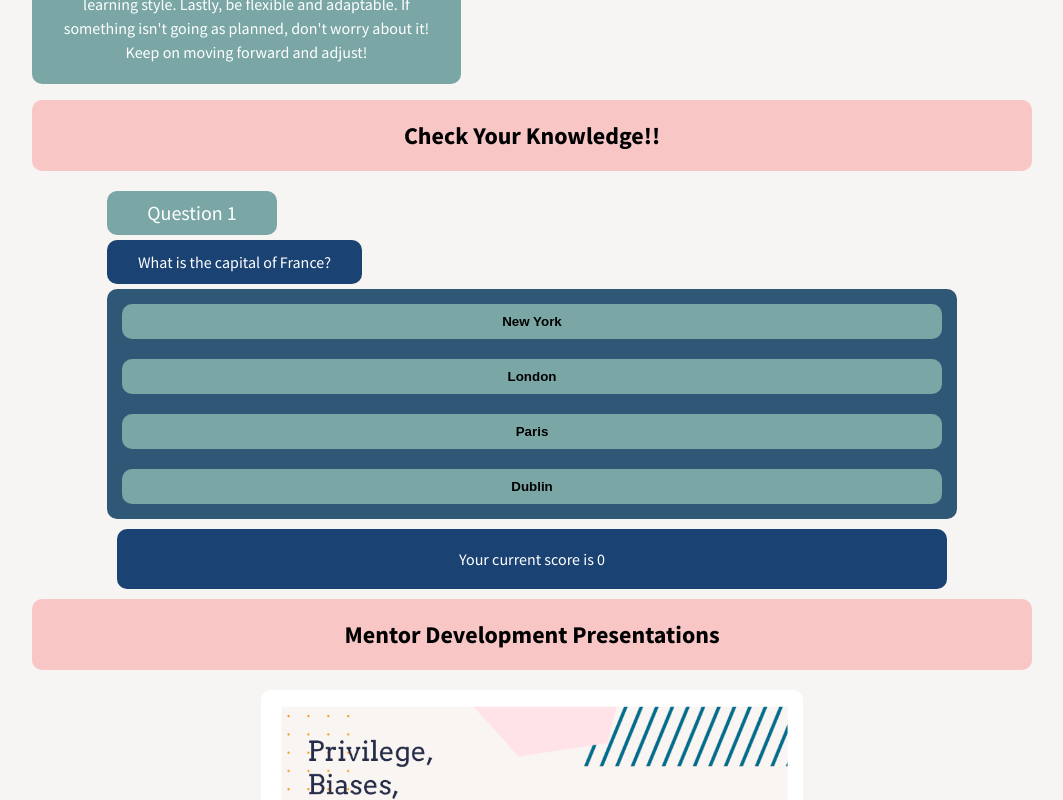
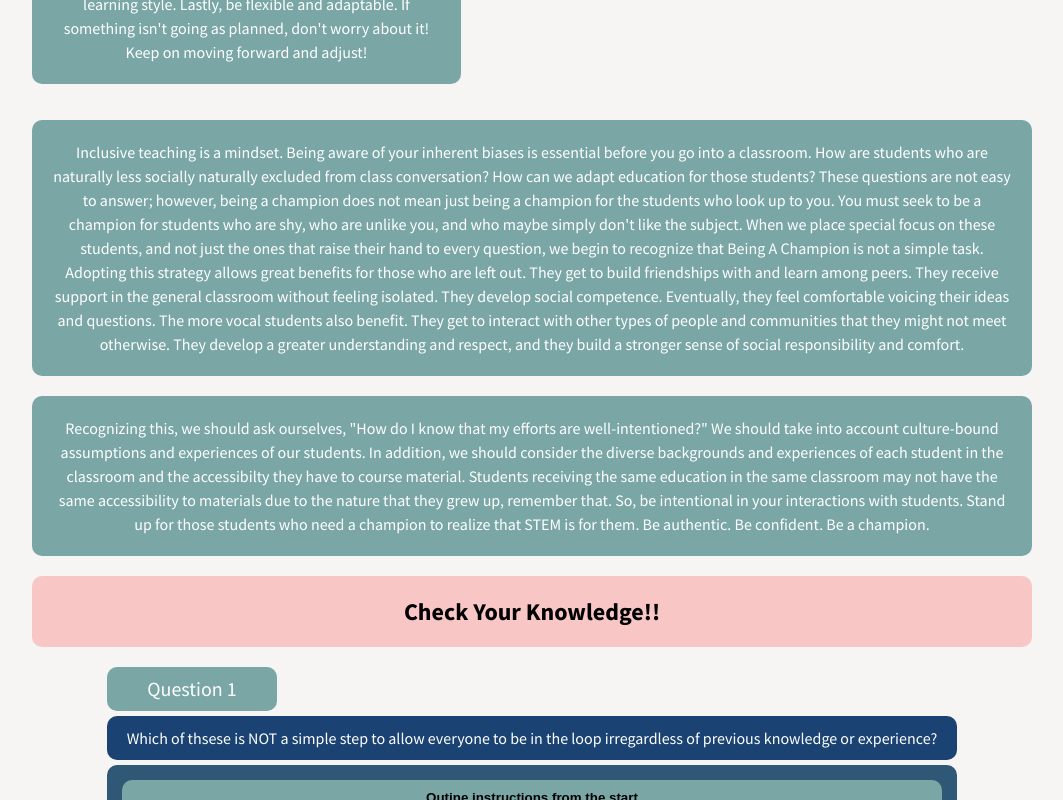
Before and after one commit to joyceyguo/beam-md-tool, a Next.js app: page /lessons/lesson1 in a window 1280 px wide. Shown: the part 840-1640 px from the top of the page, without its empty margins (108-1171 px from the left). Built offline with nearby package versions, Linux system fonts and the light colour scheme.

Commit message:
Some lesson content and stylistic changes

```diff
--- a/pages/lessons/lesson1.js
+++ b/pages/lessons/lesson1.js
@@ -18,41 +18,24 @@ function lesson1() {
 
     const questions = [
 		{
-			questionText: 'What is the capital of France?',
+			questionText: 'Which of thsese is NOT a simple step to allow everyone to be in the loop irregardless of previous knowledge or experience?',
 			answerOptions: [
-				{ answerText: 'New York', isCorrect: false },
-				{ answerText: 'London', isCorrect: false },
-				{ answerText: 'Paris', isCorrect: true },
-				{ answerText: 'Dublin', isCorrect: false },
+				{ answerText: 'Outine instructions from the start', isCorrect: false },
+				{ answerText: 'Keep things straightforward', isCorrect: false },
+				{ answerText: 'Ask the class as a whole who knows the material before the lesson starts', isCorrect: true },
+                { answerText: 'Live by your word', isCorrect: false },
+                { answerText: 'Be flexible and adaptable', isCorrect: false },
 			],
-		},
-		{
-			questionText: 'Who is CEO of Tesla?',
+        },
+        {
+			questionText: 'Which of thsese is NOT a method to check that our efforts are well-intentioned??',
 			answerOptions: [
-				{ answerText: 'Jeff Bezos', isCorrect: false },
-				{ answerText: 'Elon Musk', isCorrect: true },
-				{ answerText: 'Bill Gates', isCorrect: false },
-				{ answerText: 'Tony Stark', isCorrect: false },
+				{ answerText: 'Check for culture-bound assumptions', isCorrect: false },
+				{ answerText: 'Consider diverse backgrounds and experiences', isCorrect: false },
+				{ answerText: 'Consider whether each student has equal accessiblity to materials', isCorrect: false },
+                { answerText: 'Assume that each student has equal accessibility to BEAM material because they showed up that day', isCorrect: true }
 			],
-		},
-		{
-			questionText: 'The iPhone was created by which company?',
-			answerOptions: [
-				{ answerText: 'Apple', isCorrect: true },
-				{ answerText: 'Intel', isCorrect: false },
-				{ answerText: 'Amazon', isCorrect: false },
-				{ answerText: 'Microsoft', isCorrect: false },
-			],
-		},
-		{
-			questionText: 'How many Harry Potter books are there?',
-			answerOptions: [
-				{ answerText: '1', isCorrect: false },
-				{ answerText: '4', isCorrect: false },
-				{ answerText: '6', isCorrect: false },
-				{ answerText: '7', isCorrect: true },
-			],
-		},
+		}
 	];
 
 	const [currentQuestion, setCurrentQuestion] = useState(0);
@@ -111,6 +94,14 @@ function lesson1() {
                     url="https://www.youtube.com/watch?v=SFnMTHhKdkw&vl=en"
                 />
             </div>
+            <p className={styles.text}>
+            Inclusive teaching is a mindset. Being aware of your inherent biases is essential before you go into a classroom. How are students who are naturally less socially naturally excluded from class conversation? How can we adapt education for those students? These questions are not easy to answer; however, being a champion does not mean just being a champion for the students who look up to you. You must seek to be a champion for students who are shy, who are unlike you, and who maybe simply don't like the subject. When we place special focus on these students, and not just the ones that raise their hand to every question, we begin to recognize that Being A Champion is not a simple task. Adopting this strategy allows great benefits for those who are left out. They get to build friendships with and learn among peers. They receive support in the general classroom without feeling isolated. They develop social competence. Eventually, they feel comfortable voicing their ideas and questions. The more vocal students also benefit. They get to interact with other types of people and communities that they might not meet otherwise. They develop a greater understanding and respect, and they build a stronger sense of social responsibility and comfort.
+
+            </p>
+            <p className={styles.text}>
+            Recognizing this, we should ask ourselves, "How do I know that my efforts are well-intentioned?" We should take into account culture-bound assumptions and experiences of our students. In addition, we should consider the diverse backgrounds and experiences of each student in the classroom and the accessibilty they have to course material. Students receiving the same education in the same classroom may not have the same accessibility to materials due to the nature that they grew up, remember that. So, be intentional in your interactions with students. Stand up for those students who need a champion to realize that STEM is for them. Be authentic. Be confident. Be a champion.
+
+            </p>
             <h2 className={styles.sectheader}> Check Your Knowledge!! </h2>
             <div className={styles.content}>
 			{showScore ? (
--- a/styles/Lessons.module.css
+++ b/styles/Lessons.module.css
@@ -75,7 +75,6 @@
     align-items: center;
 
     text-align: center;
-    width: 30%;
     font-style: normal;
     font-weight: normal;
     font-size: 16px;
```
Also changed, not shown: pages/lessons/index.js (+3 -6 lines).
